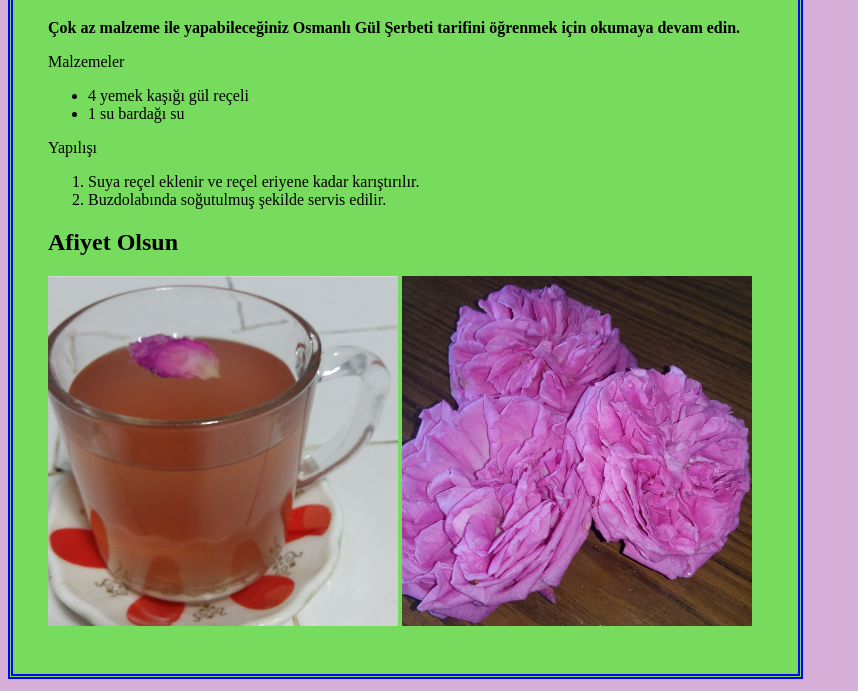
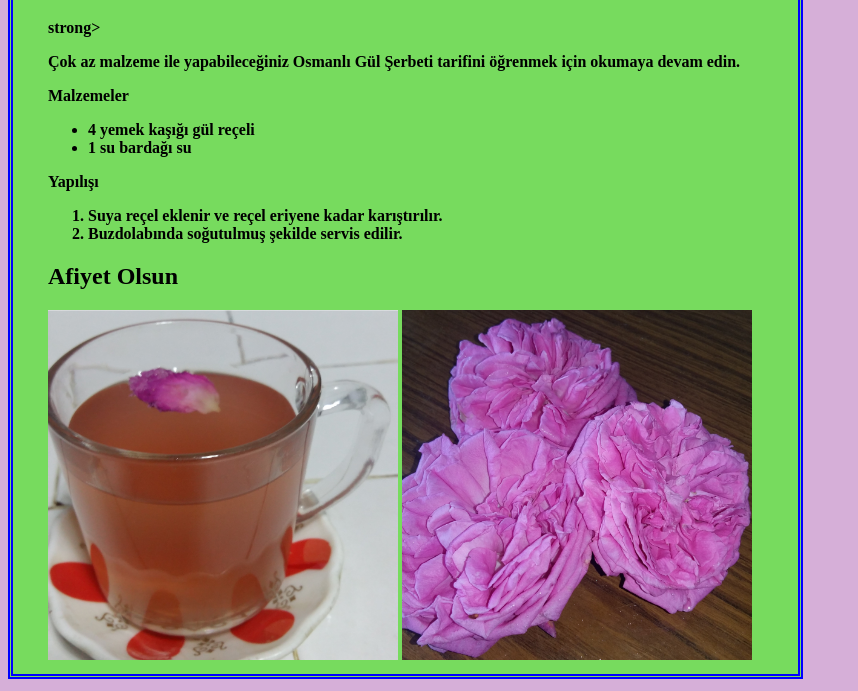
Before and after one commit to runsnakerun/runsnakerun.github.io, a plain HTML site: page index.html in a window 1280 px wide. Shown: the part 109-800 px from the top of the page, without its empty margins (0-858 px from the left). Drawn offline with Linux system fonts and the light colour scheme.

Commit message:
Update index.html

```diff
--- a/index.html
+++ b/index.html
@@ -16,30 +16,33 @@
 	<body>
 		<link rel="stylesheet" type="text/css" href="tasarim.css">
 		<div class="Tarif" style="width: 715px; height: 700;">
+			<h1> <strong>Osmanlı Gül Şerbeti</h1>strong> </h1>
+			<p> <strong>Çok az malzeme ile yapabileceğiniz
+				 Osmanlı Gül Şerbeti tarifini öğrenmek için okumaya devam edin.</strong>
+			</p>
+			<p> <strong>Malzemeler</strong> </p>
+			<ul>
 				<strong>
-			<h1> Osmanlı Gül Şerbeti </h1>
-			<p> Çok az malzeme ile yapabileceğiniz
-				 Osmanlı Gül Şerbeti tarifini öğrenmek için okumaya devam edin.</strong> </p>
-			<p> Malzemeler </p>
-			<ul>
 					<li>
 						4 yemek kaşığı gül reçeli
 					</li>
 					<li>
 						1 su bardağı su
 					</li>
+				</strong>
 			</ul>
-			<p> Yapılışı </p>
+			<p> <strong>Yapılışı</strong> </p>
 			<ol>
+				<strong>
 					<li>
 						Suya reçel eklenir ve reçel eriyene kadar karıştırılır.
 					</li>
 					<li>
 						Buzdolabında soğutulmuş şekilde servis edilir.
 					</li>
+				</strong>
 			</ol>
-			<h2> Afiyet Olsun </h2>
-			</strong>
+			<h2> <strong>Afiyet Olsun</strong> </h2>
 
 			<div style:"700px">
 
```
Lines whose indentation alone changed are shown as unchanged.
